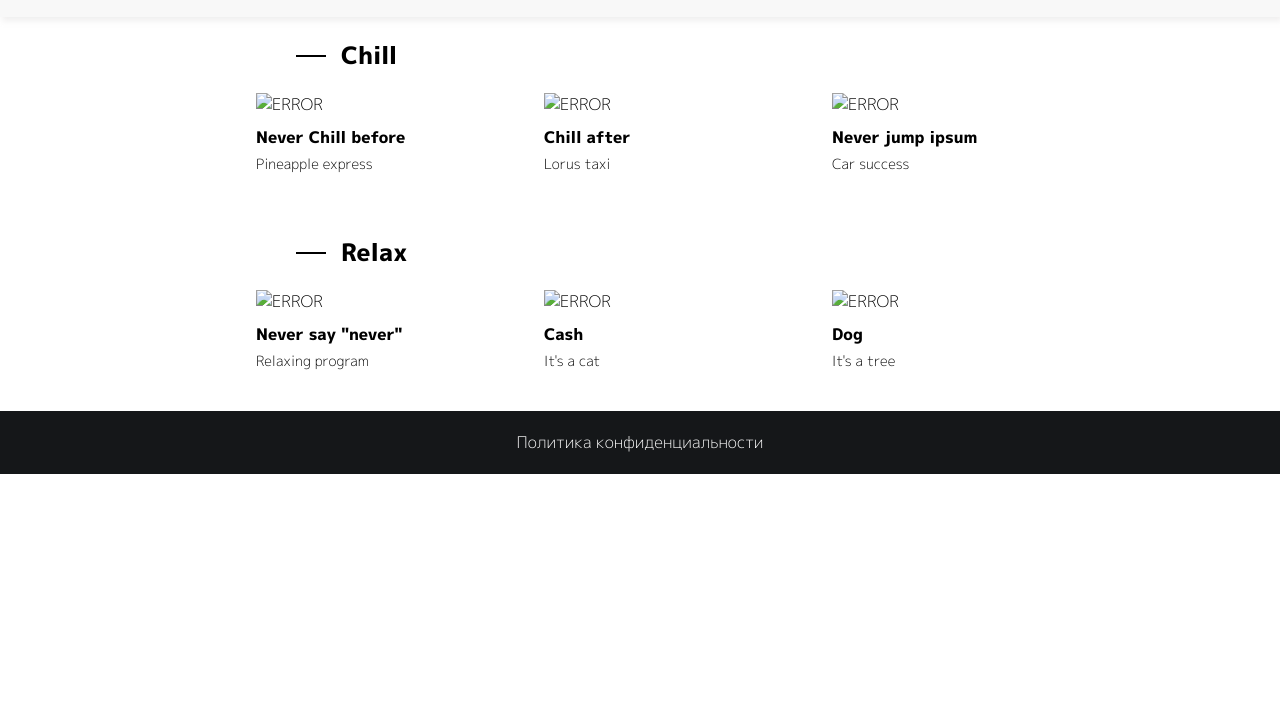
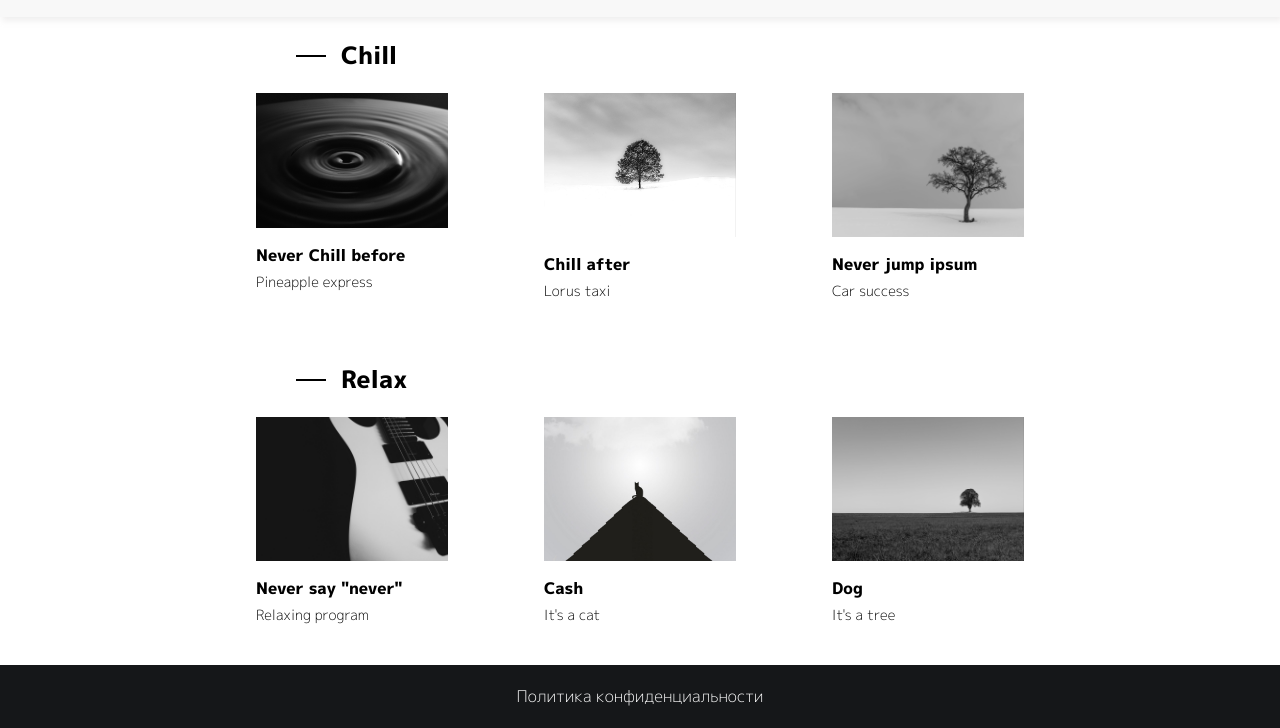
Before and after one commit to syjoosy/Sound-Burner, a plain HTML site: page index.html in a window 1280 px wide. Shown: the part 149-877 px from the top of the page. Before the commit the page ends 800 px from the top, so only its background shows below. Drawn offline with Linux system fonts and the light colour scheme.

Commit message:
Add files via upload
img fixes

```diff
--- a/index.html
+++ b/index.html
@@ -26,17 +26,17 @@
     <div class="section">
       <h3><span></span>Chill</h3>
       <div class="img-block">
-        <img src="/media/syjoosy/OS/Users/vadim/Frontend/Верстка сайта/img/test.png" alt="ERROR">
+        <img src="/img/test.png" alt="ERROR">
         <h4>Never Chill before</h4>
         <p>Pineapple express</p>
       </div>
       <div class="img-block">
-        <img src="/media/syjoosy/OS/Users/vadim/Frontend/Верстка сайта/img/der.jpg" alt="ERROR">
+        <img src="/img/der.jpg" alt="ERROR">
         <h4>Chill after</h4>
         <p>Lorus taxi</p>
       </div>
       <div class="img-block">
-        <img src="/media/syjoosy/OS/Users/vadim/Frontend/Верстка сайта/img/derevo.jpg" alt="ERROR">
+        <img src="/img/derevo.jpg" alt="ERROR">
         <h4>Never jump ipsum</h4>
         <p>Car success</p>
         <a href="#" onclick="new Audio('123.mp3').play(); return false;" style="text-decoration: none;"><div class="button-play"><i class="fas fa-play" style="color: yellow;"></i></div></a>
@@ -45,17 +45,17 @@
     <div class="section">
       <h3><span></span>Relax</h3>
       <div class="img-block">
-        <img src="/media/syjoosy/OS/Users/vadim/Frontend/Верстка сайта/img/guitar.jpg" alt="ERROR">
+        <img src="/img/guitar.jpg" alt="ERROR">
         <h4>Never say "never"</h4>
         <p>Relaxing program</p>
       </div>
       <div class="img-block">
-        <img src="/media/syjoosy/OS/Users/vadim/Frontend/Верстка сайта/img/12.jpg" alt="ERROR">
+        <img src="/img/12.jpg" alt="ERROR">
         <h4>Cash</h4>
         <p>It's a cat</p>
       </div>
       <div class="img-block">
-        <img src="/media/syjoosy/OS/Users/vadim/Frontend/Верстка сайта/img/tree.jpg" alt="ERROR">
+        <img src="/img/tree.jpg" alt="ERROR">
         <h4>Dog</h4>
         <p>It's a tree</p>
        <a href="#" onclick="new Audio('123.mp3').play(); return false;" style="text-decoration: none;"><div class="button-play"><i class="fas fa-play" style="color: yellow;"></i></div></a>
```
